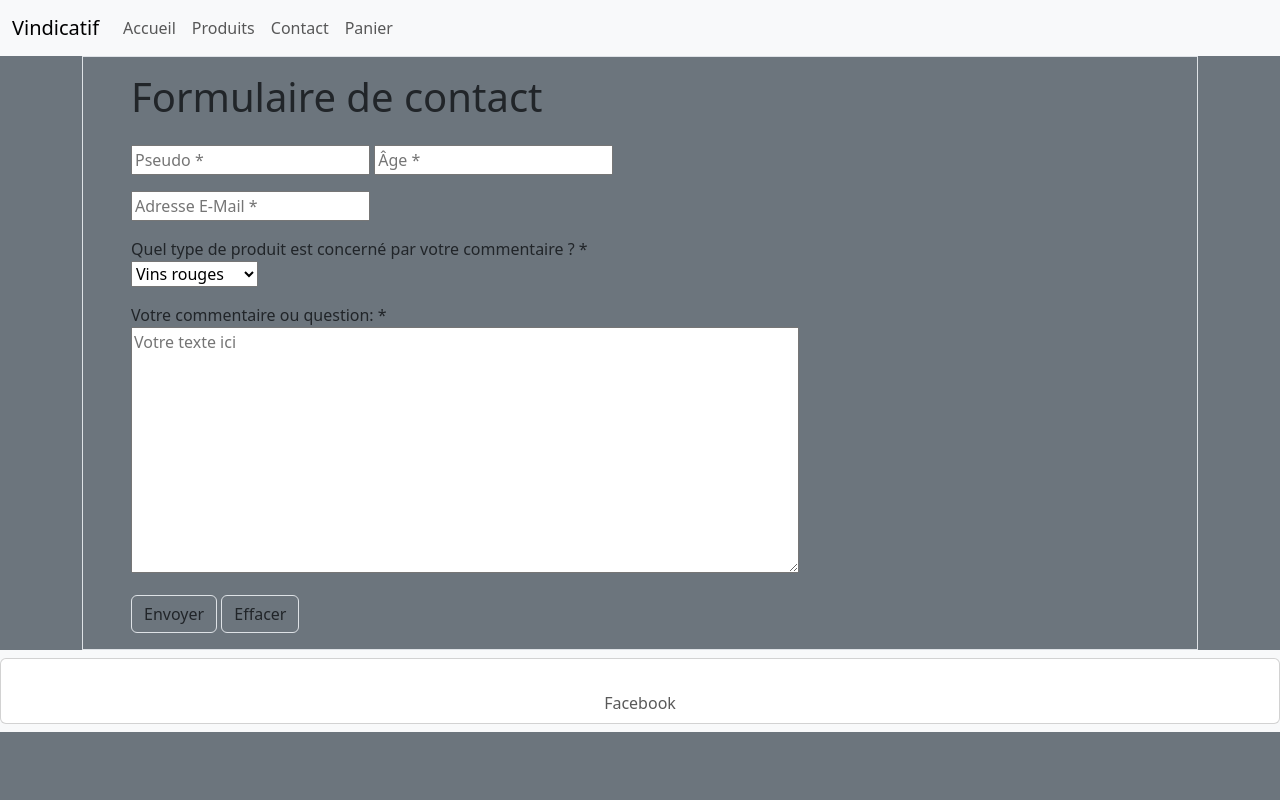
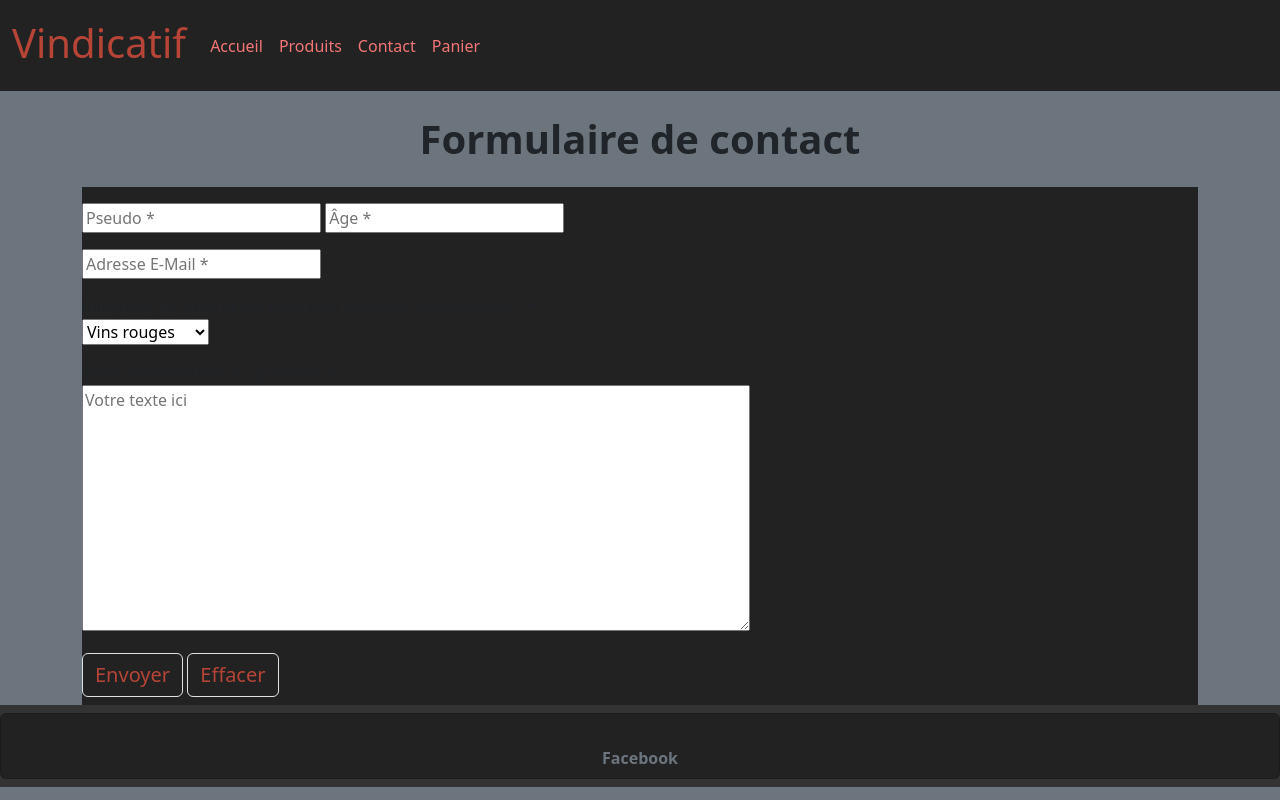
Before and after one commit to NicolasCayez/UI-UX, a plain HTML site: page contact.html in a window 1280 px wide. Drawn offline with nearby package versions, Linux system fonts and the light colour scheme.

Commit message:
couleurs header footer contact

```diff
--- a/contact.html
+++ b/contact.html
@@ -17,6 +17,7 @@
         $("#footer").load("footer.html");
         });
     </script>
+    <link rel="stylesheet" href="style.css">
 
     <title>Document</title>
 </head>
@@ -25,10 +26,12 @@
     <div id="header"></div>
 
     <!-- Corps de Page-->
-        <div class="container">
-            <form method="POST" class="border px-5 py-2">
-                <h1 class="titreform py-2">Formulaire de contact</h1>
+        <div class="container bg-secondary">
+            <form method="POST" class="couleur1">
+                    <h1 class="titreform bienvenue bg-secondary fw-bold">Formulaire de contact</h1>
                 <!-- Premier champ -->
+                <div class="row row-cols-12">
+                    <div class="col-6">
                         <fieldset>
                             <!-- Informations principales -->
                             <div class="py-2">
@@ -54,10 +57,12 @@
                                 <textarea name="comment" id="comment" cols="70" rows="10" placeholder="Votre texte ici" maxlength="280" required></textarea>
                             </div>
                         </fieldset>
+                    </div>
+                </div>
             </fieldset>
             <!-- Boutons d'envoi et de reset -->
-                <button type="button" class="btn border my-2">Envoyer</button>
-                <button type="button" class="btn border my-2">Effacer</button>
+            <button type="button" class="btn border my-2 titrerouge">Envoyer</button>
+            <button type="button" class="btn border my-2 titrerouge">Effacer</button>
             </form>
         </div>
 
--- a/footer.html
+++ b/footer.html
@@ -6,20 +6,21 @@
     <!-- LIEN BOOTSTRAP -->
     <link href="https://cdn.jsdelivr.net/npm/bootstrap@5.3.0/dist/css/bootstrap.min.css" rel="stylesheet" integrity="sha384-9ndCyUaIbzAi2FUVXJi0CjmCapSmO7SnpJef0486qhLnuZ2cdeRhO02iuK6FUUVM" crossorigin="anonymous">
     <title>Document</title>
+    <link rel="stylesheet" href="style.css">
 </head>
 <body>
     <footer>
 
         <!-- NavBar -->
-        <nav class="navbar navbar-expand bg-body-tertiary">
+        <nav class="navbar navbar-expand couleur2">
             <!-- container de la navbar -->
-            <div class="container-fluid card">
+            <div class="container-fluid card couleur1">
                 <!-- container des liens sous forme de liste -->
                 <div class="collapse navbar-collapse w-70" id="navbarSupportedContent">
                     <ul class="navbar-nav me-auto mb-2 mb-lg-0">
                         <!-- lien Facebook -->
                         <li class="nav-item text-center">
-                            <a class="nav-link mx-3" aria-current="page" href="https://www.facebook.com/DorGillesDor/">
+                            <a class="nav-link mx-3 text-secondary fw-bold" aria-current="page" href="https://www.facebook.com/DorGillesDor/">
                                 <img src="./images/facebook.svg" alt="" style="height: 50px;"><br>
                                 Facebook</a>
                         </li>
--- a/header.html
+++ b/header.html
@@ -6,15 +6,16 @@
     <!-- LIEN BOOTSTRAP -->
     <link href="https://cdn.jsdelivr.net/npm/bootstrap@5.3.0/dist/css/bootstrap.min.css" rel="stylesheet" integrity="sha384-9ndCyUaIbzAi2FUVXJi0CjmCapSmO7SnpJef0486qhLnuZ2cdeRhO02iuK6FUUVM" crossorigin="anonymous">
     <title>Header</title>
+    <link rel="stylesheet" href="style.css">
 </head>
 <body>
     <header>
         <!-- NavBar -->
-        <nav class="navbar navbar-expand-lg bg-body-tertiary">
+        <nav class="navbar navbar-expand-lg couleur1">
             <!-- container de la navbar -->
-            <div class="container-fluid">
+            <div class="container-fluid couleur1">
                 <!-- titre -->
-                <a class="navbar-brand" href="#">Vindicatif</a>
+                <a class="navbar-brand titrerouge fw_bold fs-1" href="#">Vindicatif</a>
                 <button class="navbar-toggler" type="button" data-bs-toggle="collapse" data-bs-target="#navbarSupportedContent" aria-controls="navbarSupportedContent" aria-expanded="false" aria-label="Toggle navigation">
                     <span class="navbar-toggler-icon"></span>
                 </button>
@@ -23,19 +24,19 @@
                     <ul class="navbar-nav me-auto mb-2 mb-lg-0">
                         <!-- lien accueil -->
                         <li class="nav-item">
-                            <a class="nav-link" aria-current="page" href="./index.html">Accueil</a>
+                            <a class="nav-link texterouge" aria-current="page" href="./index.html">Accueil</a>
                         </li>
                         <!-- lien boutique -->
                         <li class="nav-item">
-                            <a class="nav-link" href="./boutique.html">Produits</a>
+                            <a class="nav-link texterouge" href="./boutique.html">Produits</a>
                         </li>
                         <!-- lien contact -->
                         <li class="nav-item">
-                            <a class="nav-link" href="./contact.html">Contact</a>
+                            <a class="nav-link texterouge" href="./contact.html">Contact</a>
                         </li>
                         <!-- lien Panier -->
                         <li class="nav-item">
-                            <a class="nav-link" href="./panier.html">Panier</a>
+                            <a class="nav-link texterouge" href="./panier.html">Panier</a>
                         </li>
                     </ul>
                 </div>
--- a/style.css
+++ b/style.css
@@ -56,3 +56,22 @@
     font-size: 16px;
     color: #f37676;
 }
+
+.couleur1 {
+    background-color: #222;
+}
+
+.couleur2 {
+    background-color: #333;
+}
+
+.texterouge {
+    font-size: 16px;
+    color: #f37676;
+}
+
+.titrerouge {
+    font-size: 20px;
+    margin-bottom: 5px;
+    color: #b74537;
+}
```
Also changed, not shown: boutique.html (+1 -0 lines), panier.html (+1 -0 lines). Lines whose indentation alone changed are shown as unchanged.
